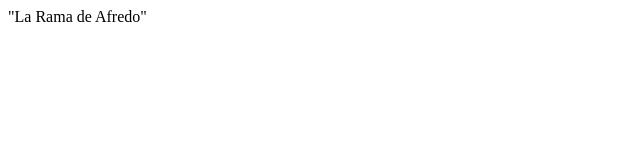
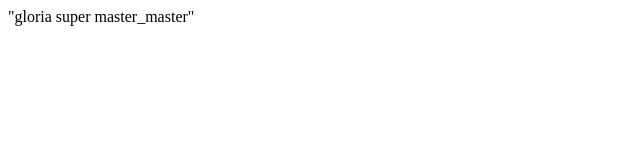
Before and after one commit to Reyesalfredo/mi-repositorio, a plain HTML site: page index.html in a window 1280 px wide. Shown: the full height of the page, 0-640 px from the left. Drawn offline with Linux system fonts and the light colour scheme.

Commit message:
gloria_master

```diff
--- a/index.html
+++ b/index.html
@@ -6,6 +6,6 @@
     <title>Document</title>
 </head>
 <body>
-    "La Rama de Afredo"
+    "gloria super master_master"
 </body>
 </html>
```
